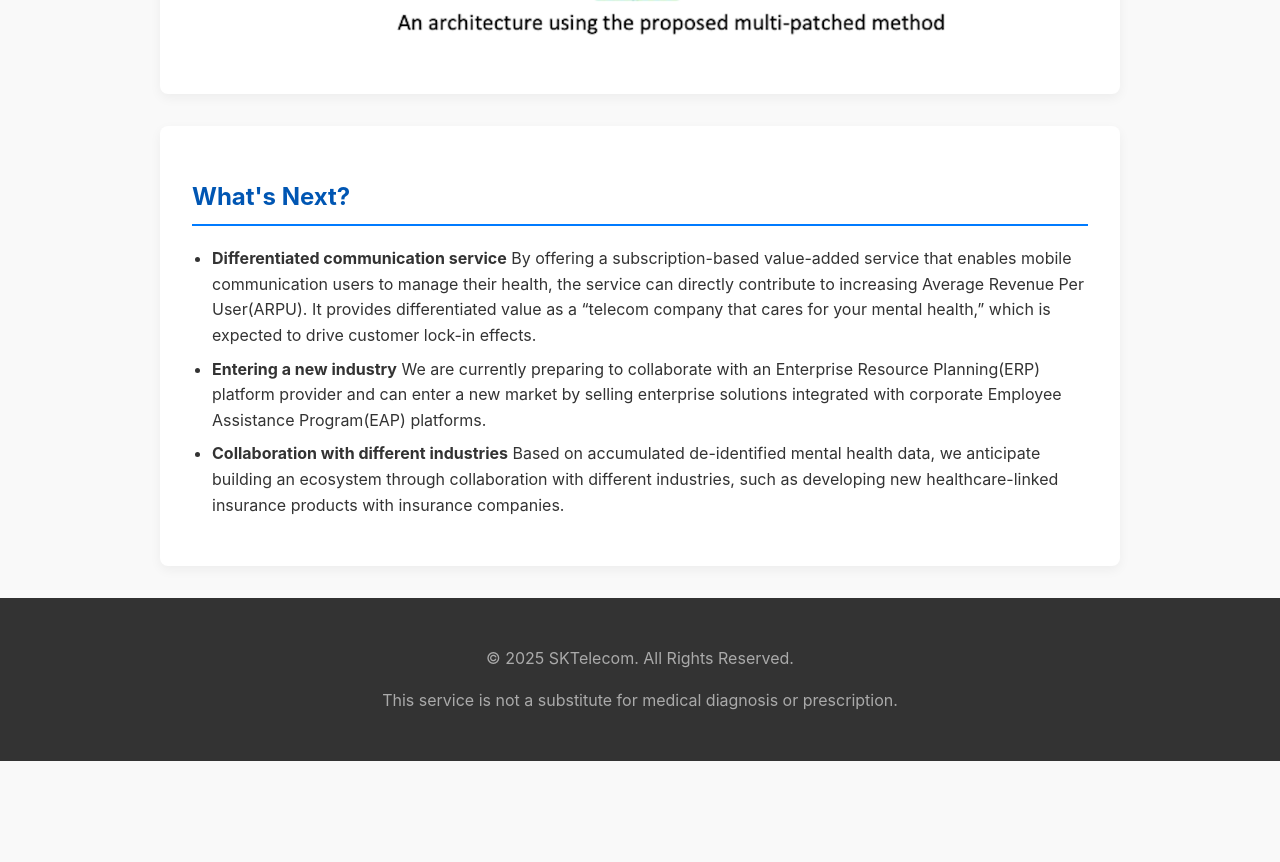
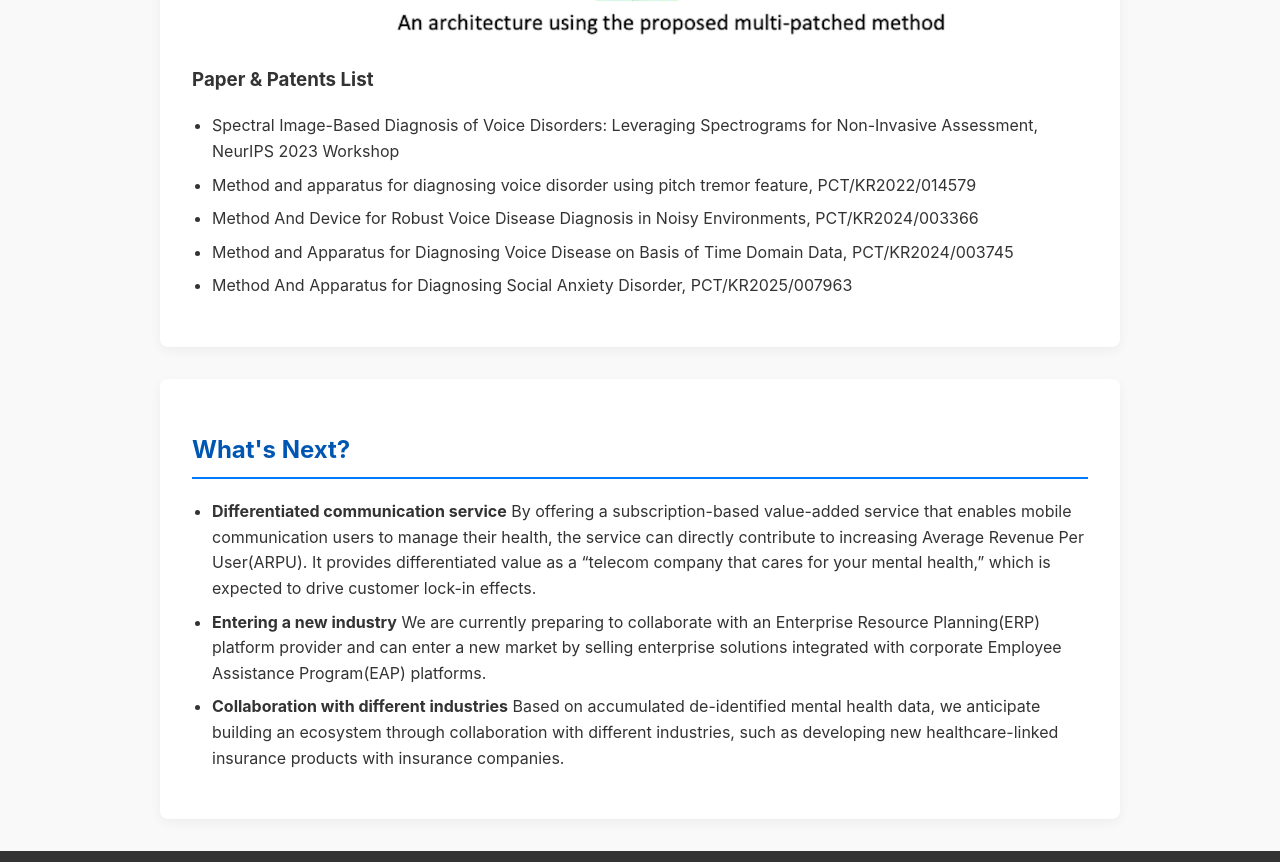
Before and after one commit to ajy8456/MentAI-VISION, a plain HTML site: page index.html in a window 1280 px wide. Shown: the part 3942-4804 px from the top of the page. Before the commit the page ends 4703 px from the top, so only its background shows below. Drawn offline with Linux system fonts and the light colour scheme.

Commit message:
append paper and patents list

```diff
--- a/index.html
+++ b/index.html
@@ -291,16 +291,32 @@
                 추가적으로, task(ex. 자기소개)에 따라 LLM을 이용한 언어적인 의미 분석을 통해 정신 건강을 분석하는 기술 또한 확보하고 있습니다.
                 저희는 관련 국내 특허 11건, 해외 특허 4건(PCT/KR2022/014579, PCT/KR2024/003366, PCT/KR2024/003745, PCT/KR2025/007063)을 출원하였습니다.
                 스트레스 분석 기술은 협력 회사인 Clify에서 개발한 기술로 인공지능을 이용해 얼굴 화면 영상에서 혈류량을 예측하고 이를 통해 심장 박동 변화량(HRV)를 측정하여 스트레스 지수를 분석하는 기술입니다. -->
-                <p>
-                    The depression and anxiety analysis technology used in the My Mental Wellness Check-in service, called MentAI VISION, utilizes an AI model developed by SK Telecom (<a href="https://neurips.cc/virtual/2023/82484" target="_blank" rel="noopener noreferrer">Spectral Image-Based Diagnosis of Voice Disorders: Leveraging Spectrograms for Non-Invasive Assessment</a>, NeurIPS 2023 Workshop).
-                    The model, along with analyzing the user’s voice waveform itself, and converts the voice into frequency images (spectrograms). It then encodes image patches from multiple frequency bands using computer vision techniques to classify target voice disorders. MentAI VISION is a variant of this model trained on mental health data, achieving a recall rate of approximately 89% in researcher clinical studies.
-                    Additionally, the technology includes language semantic analysis using speech-to-text and large language models tailored to specific tasks (e.g., self-introduction) for mental health assessment.
-                    SK Telecom has filed 11 related domestic patents and 4 international patents (PCT/KR2022/014579, PCT/KR2024/003366, PCT/KR2024/003745, PCT/KR2025/007963) for these technologies.
-                    The stress analysis technology is developed by the partner company <a href="https://clify.co.kr" target="_blank" rel="noopener noreferrer">Clify</a>. It uses AI to predict blood flow from facial video footage and measures heart rate variability (HRV) to analyze stress levels.
-                </p>
-
+                The depression and anxiety analysis technology used in the My Mental Wellness Check-in service, called MentAI VISION, utilizes an AI model developed by SK Telecom (<a href="https://neurips.cc/virtual/2023/82484" target="_blank" rel="noopener noreferrer">Spectral Image-Based Diagnosis of Voice Disorders: Leveraging Spectrograms for Non-Invasive Assessment</a>, NeurIPS 2023 Workshop).
+                The model, along with analyzing the user’s voice waveform itself, and converts the voice into frequency images (spectrograms). It then encodes image patches from multiple frequency bands using computer vision techniques to classify target voice disorders. MentAI VISION is a variant of this model trained on mental health data, achieving a recall rate of approximately 89% in researcher clinical studies.
+                Additionally, the technology includes language semantic analysis using speech-to-text and large language models tailored to specific tasks (e.g., self-introduction) for mental health assessment.
+                SK Telecom has filed 11 related domestic patents and 4 international patents (PCT/KR2022/014579, PCT/KR2024/003366, PCT/KR2024/003745, PCT/KR2025/007963) for these technologies.
+                The stress analysis technology is developed by the partner company <a href="https://clify.co.kr" target="_blank" rel="noopener noreferrer">Clify</a>. It uses AI to predict blood flow from facial video footage and measures heart rate variability (HRV) to analyze stress levels.
             </p>
             <img src="model_architecture.png" alt="모델 아키텍쳐">
+
+            <h3>Paper & Patents List</h3>
+            <ul>
+                <li>
+                    Spectral Image-Based Diagnosis of Voice Disorders: Leveraging Spectrograms for Non-Invasive Assessment, NeurIPS 2023 Workshop
+                </li>
+                <li>
+                    Method and apparatus for diagnosing voice disorder using pitch tremor feature, PCT/KR2022/014579
+                </li>
+                <li>
+                    Method And Device for Robust Voice Disease Diagnosis in Noisy Environments, PCT/KR2024/003366
+                </li>
+                <li>
+                    Method and Apparatus for Diagnosing Voice Disease on Basis of Time Domain Data, PCT/KR2024/003745
+                </li>
+                <li>
+                    Method And Apparatus for Diagnosing Social Anxiety Disorder, PCT/KR2025/007963
+                </li>
+            </ul>
         </section>
 
         <section id="benefits">
```
